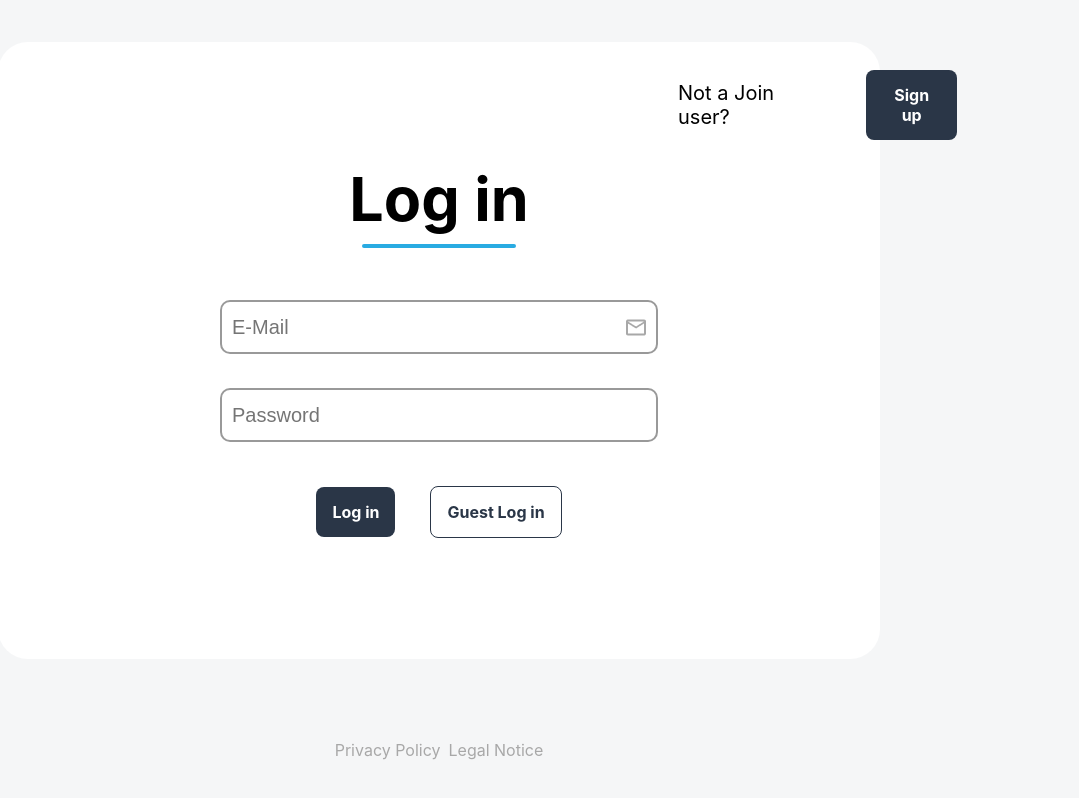
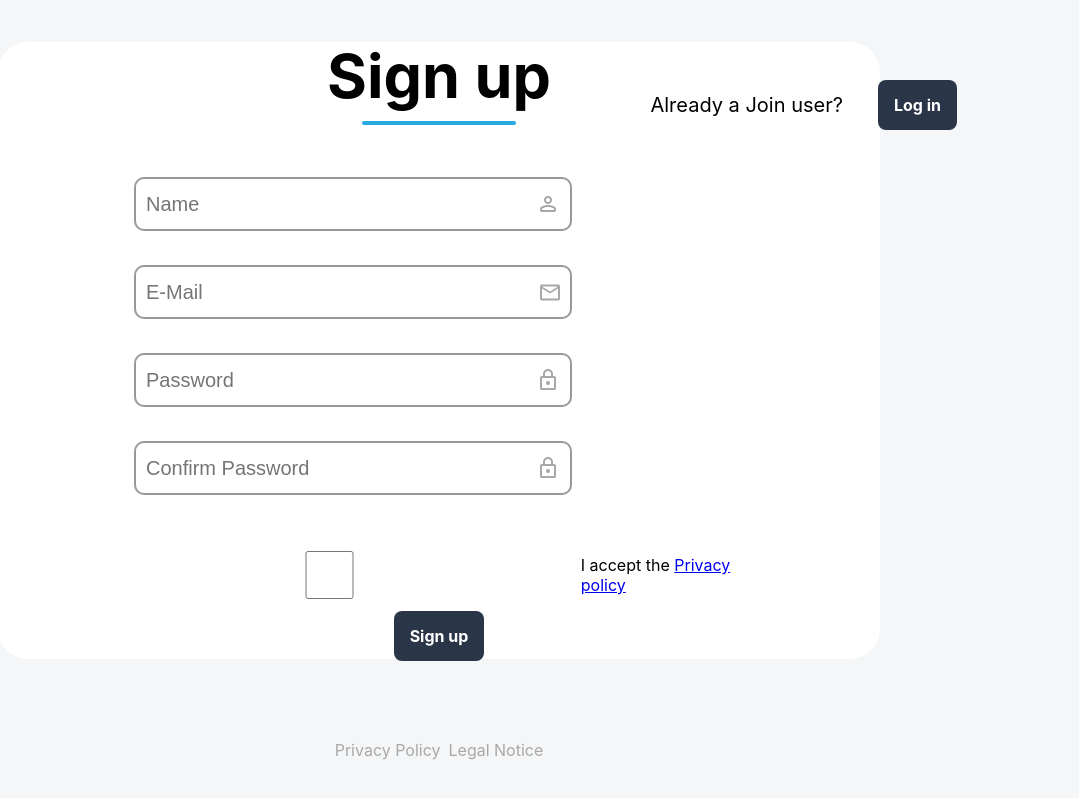
Before and after one commit to t4nell/Join-455, a plain HTML site: page index.html in a window 1280 px wide. Both pictures are taken after a click on the button "Sign up". Shown: the full height of the page, 201-1280 px from the left. Drawn offline with Linux system fonts and the light colour scheme; a web font is replaced by a local one.

Commit message:
function signup

```diff
--- a/index.html
+++ b/index.html
@@ -23,7 +23,7 @@
 
       <div class="signup_login">
         <span class="font_size_20px">Not a Join user?</span>
-        <button class="signup_btn dark_btn">Sign up</button>
+        <button class="dark_btn" onclick="toggleLoginSignup()">Sign up</button>
       </div>
 
       <div class="join_logo">
@@ -31,7 +31,7 @@
       </div>
 
       <div id="login_container" class="login_wrapper"></div>
-
+      <div id="signup_container" class="signup_wrapper"></div>
       <footer>
         <div><a href="./policy/policy.html">Privacy Policy</a><a href="./legalNotes/legal.html">Legal Notice</a></div>
       </footer>
--- a/script.js
+++ b/script.js
@@ -2,9 +2,37 @@ const loginContainer = document.getElementById("login_container");
 function init() {
     renderLogin();
 }
+
 function renderLogin() {
     setTimeout(() => {
         loginContainer.innerHTML = getLoginTemplate();
+        loginContainer.style.display = 'flex';
         document.querySelector(".signup_login").style.display = "flex";
     }, 3000);
 }
+
+function toggleLoginSignup() {
+    const loginContainer = document.getElementById('login_container');
+    const signupContainer = document.getElementById('signup_container');
+    const signupLoginDiv = document.querySelector('.signup_login');
+
+    if (signupContainer.style.display === 'flex' || signupContainer.innerHTML.includes('signup_card')) {
+        signupContainer.innerHTML = '';
+        signupContainer.style.display = 'none';
+        loginContainer.innerHTML = getLoginTemplate();
+        loginContainer.style.display = 'flex';
+        signupLoginDiv.innerHTML = `
+            <span class="font_size_20px">Not a Join user?</span>
+            <button class="dark_btn" onclick="toggleLoginSignup()">Sign up</button>
+        `;
+    } else {
+        loginContainer.innerHTML = '';
+        loginContainer.style.display = 'none';
+        signupContainer.innerHTML = getSignupTemplate();
+        signupContainer.style.display = 'flex';
+        signupLoginDiv.innerHTML = `
+            <span class="font_size_20px">Already a Join user?</span>
+            <button class="dark_btn" onclick="toggleLoginSignup()">Log in</button>
+        `;
+    }
+}
--- a/scripts/templates.js
+++ b/scripts/templates.js
@@ -1,30 +1,48 @@
 function getLoginTemplate() {
     return `
-
       <div class="login_card">
           <div>
           <h2>Log in</h2>
-        </div>
-
+          </div>
         <hr class="separator_horizontally">
-
         <form action="login" method="post">
-
           <div class="input_login_container">
-            <input class="login_input_icon" type="text" placeholder="E-Mail">
-            <input type="password" placeholder="Password">
+            <input class="mail_input_icon" type="text" placeholder="E-Mail">
+            <input class="lock_input_icon" type="password" placeholder="Password">
           </div>
-
           <div class="button_login_container">
             <button class="dark_btn">Log in</button>
             <button class="light_btn">Guest Log in</button>
           </div>
-
         </form>
-
       </div>
-
-
-
     `
 }
+
+function getSignupTemplate() {
+    return `<div class="signup_card">
+        <div>
+        <a onclick="#"></a>
+
+        <h2>Sign up</h2>
+      </div>
+      <hr class="separator_horizontally">
+      <form action="login" method="post">
+        <div class="input_login_container">
+          <input class="name_input_icon" type="text" placeholder="Name">
+          <input class="mail_input_icon" type="email" placeholder="E-Mail">
+          <input class="lock_input_icon" type="password" placeholder="Password">
+          <input class="lock_input_icon" type="password" placeholder="Confirm Password">
+        </div>
+        <div class="checkbox_container">
+          <input type="checkbox" id="accept_policy" name="a" value="accept_policy">
+          <label for="accept_policy">I accept the <a href="./policy/policy.html">Privacy policy</a></label>
+        </div>
+
+        <div class="button_signup_container">
+          <button class="dark_btn">Sign up</button>
+        </div>
+      </form>
+    </div>
+  `
+}
--- a/style.css
+++ b/style.css
@@ -15,12 +15,11 @@ main{
     display: none;
     align-items: center;
     position: absolute;
-    width: 279px;
+    /* width: 279px; */
     height: 49px;
     top: 80px;
     right: 122px;
     gap: 35px;
-
 }
 
 .join_logo{
@@ -116,3 +115,59 @@ footer a {
         transform: translate(0, 0) scale(0.365);
     }
   }
+
+  .signup_wrapper{
+    height: 100%;
+    width: 100%;
+    display: none;
+    justify-content: center;
+    align-items: center;
+  }
+
+  .signup_card{
+    height: 449px;
+    width: 652px;
+    display: flex;
+    justify-content: center;
+    align-items: center;
+    flex-direction: column;
+    padding: 84px 115px;
+    background-color: white;
+    border-radius: 30px;
+  }
+
+  .signup_card input {
+    height: 48px;
+    width: 422px;
+    border: 2px solid rgba(0,0,0,0.4);
+    border-radius: 10px;
+    font-size: 20px;
+    font-weight: 400;
+    margin: 12px 21px;
+    padding-left: 10px;
+}
+
+  .signup_container {
+    display: none;
+    align-items: center;
+    position: absolute;
+    width: 279px;
+    height: 49px;
+    top: 80px;
+    right: 122px;
+    gap: 35px;
+  }
+
+  .checkbox_container{
+    display: flex;
+    justify-content: center;
+    align-items: center;
+    gap: 35px;
+  }
+
+  .button_signup_container{
+    display: flex;
+    justify-content: center;
+    align-items: center;
+    gap: 35px;
+  }
--- a/styles/input_icons.css
+++ b/styles/input_icons.css
@@ -1,5 +1,17 @@
-.login_input_icon{
+.name_input_icon{
+    background-image: url('../assets/imgs/input_icons/person.png');
+    background-repeat: no-repeat;
+    background-position: right 10px center;
+}
+
+.mail_input_icon{
     background-image: url('../assets/imgs/input_icons/mail.png');
     background-repeat: no-repeat;
     background-position: right 10px center;
 }
+
+.lock_input_icon{
+    background-image: url('../assets/imgs/input_icons/lock.png');
+    background-repeat: no-repeat;
+    background-position: right 10px center;
+}
```
Also changed, not shown: assets/imgs/input_icons/lock.png (added), assets/imgs/input_icons/person.png (added).
